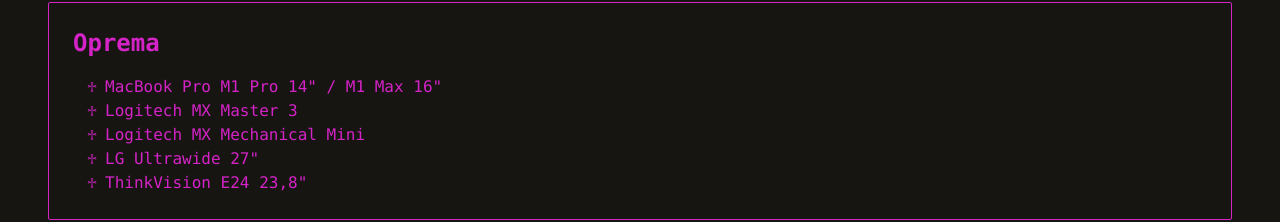
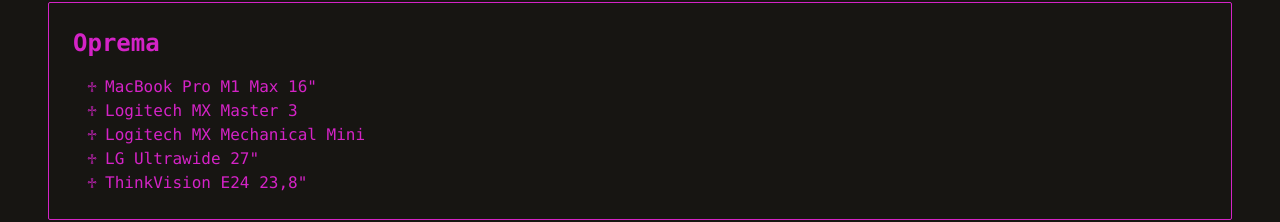
Before and after one commit to aikenahac/website, a SvelteKit app: page / in a window 1280 px wide. Shown: the part 727-949 px from the top of the page. Built offline with nearby package versions, Linux system fonts and the light colour scheme; no server answers.

Commit message:
Update +page.svelte

```diff
--- a/src/routes/+page.svelte
+++ b/src/routes/+page.svelte
@@ -62,7 +62,7 @@
   }
 
   const gear = [
-    'MacBook Pro M1 Pro 14" / M1 Max 16"',
+    'MacBook Pro M1 Max 16"',
     'Logitech MX Master 3',
     'Logitech MX Mechanical Mini',
     'LG Ultrawide 27"',
```
